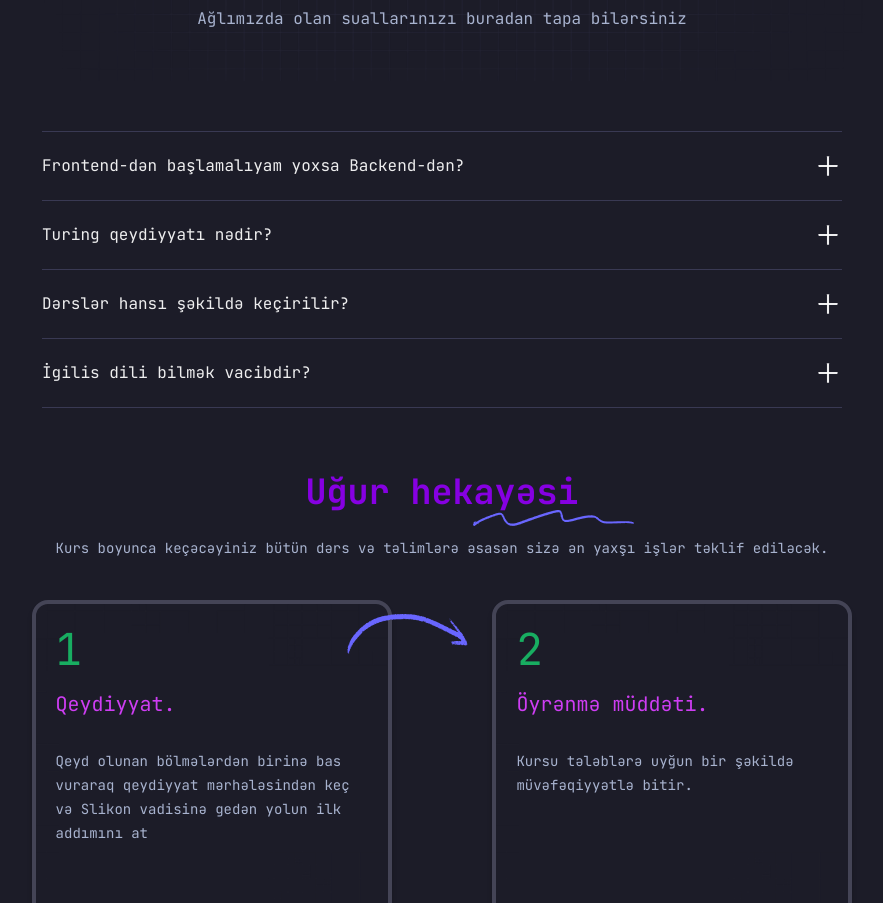
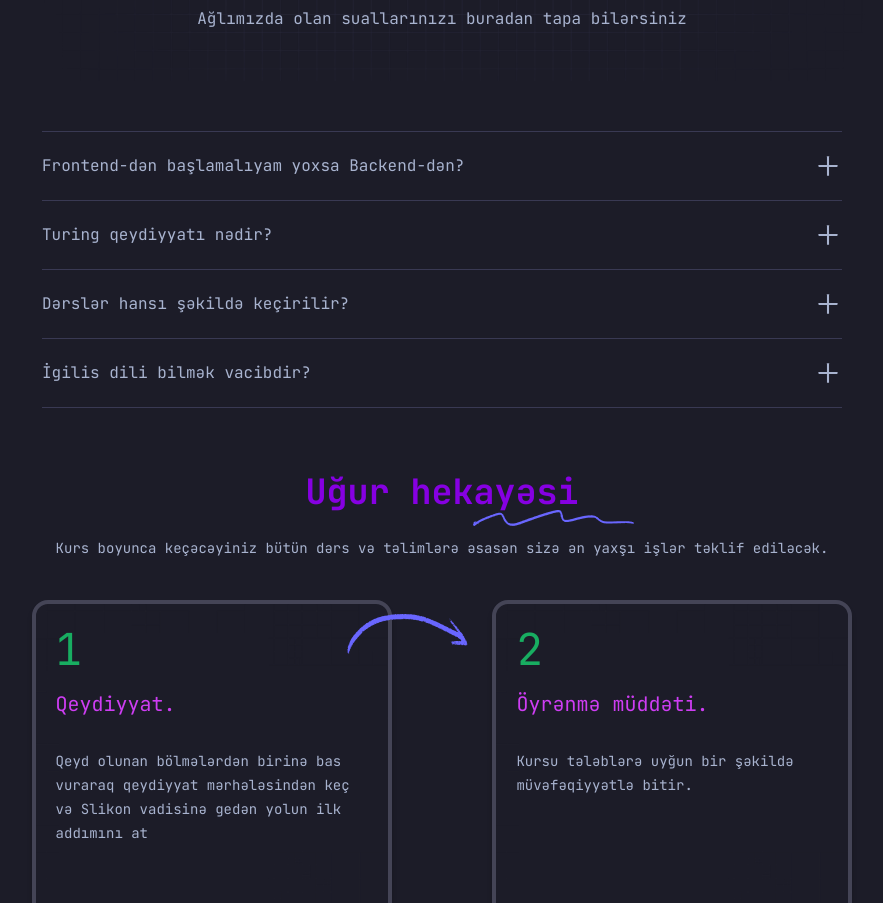
Before and after one commit to YusifHasanov/Course-Intro, a React (Create React App) app: page / in a window 1280 px wide. Shown: the part 3140-4043 px from the top of the page, without its empty margins (198-1081 px from the left). Built offline with nearby package versions, Linux system fonts and the light colour scheme.

Commit message:
change question's color

```diff
--- a/src/features/layouts/Asked Questions/asked.module.css
+++ b/src/features/layouts/Asked Questions/asked.module.css
@@ -43,6 +43,7 @@
     justify-content: space-between;
     border-top: 1px solid #393953;
     padding: 20px 0;
+    color:#a8b3cf;
 }
 
 .plus {
```
